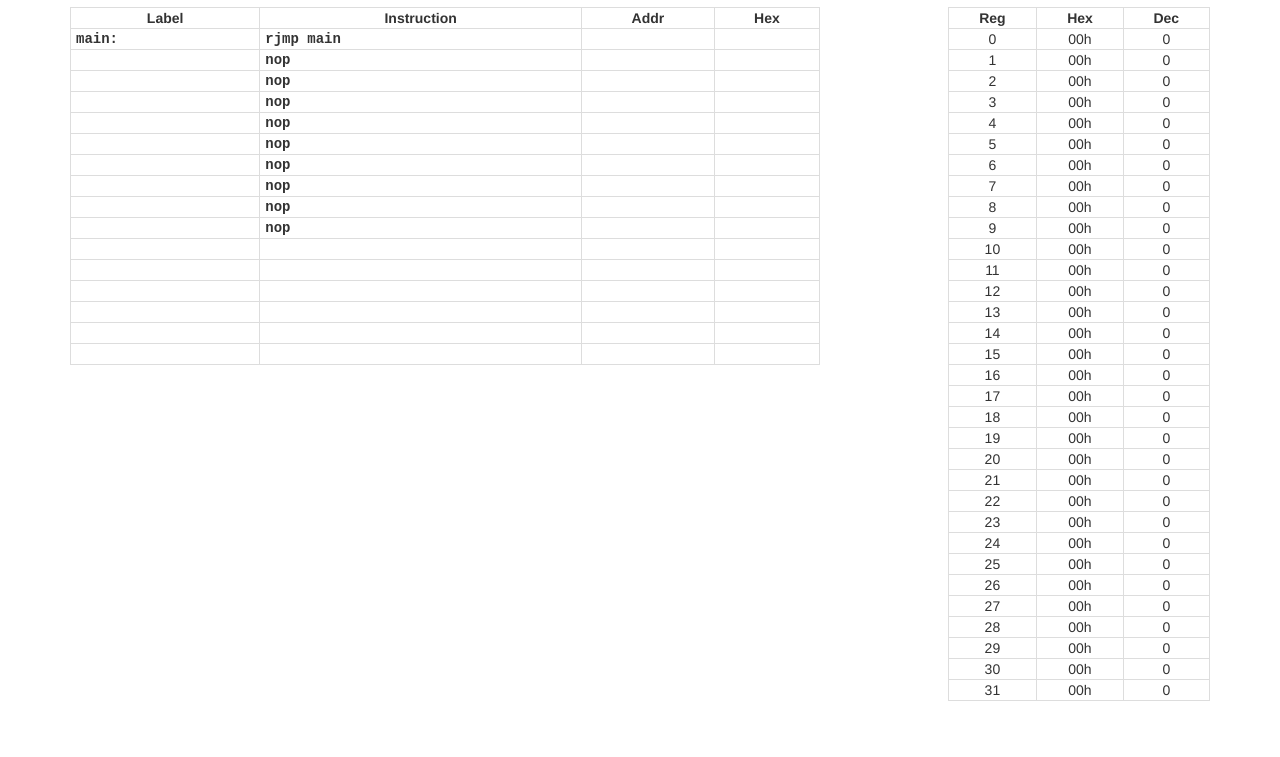
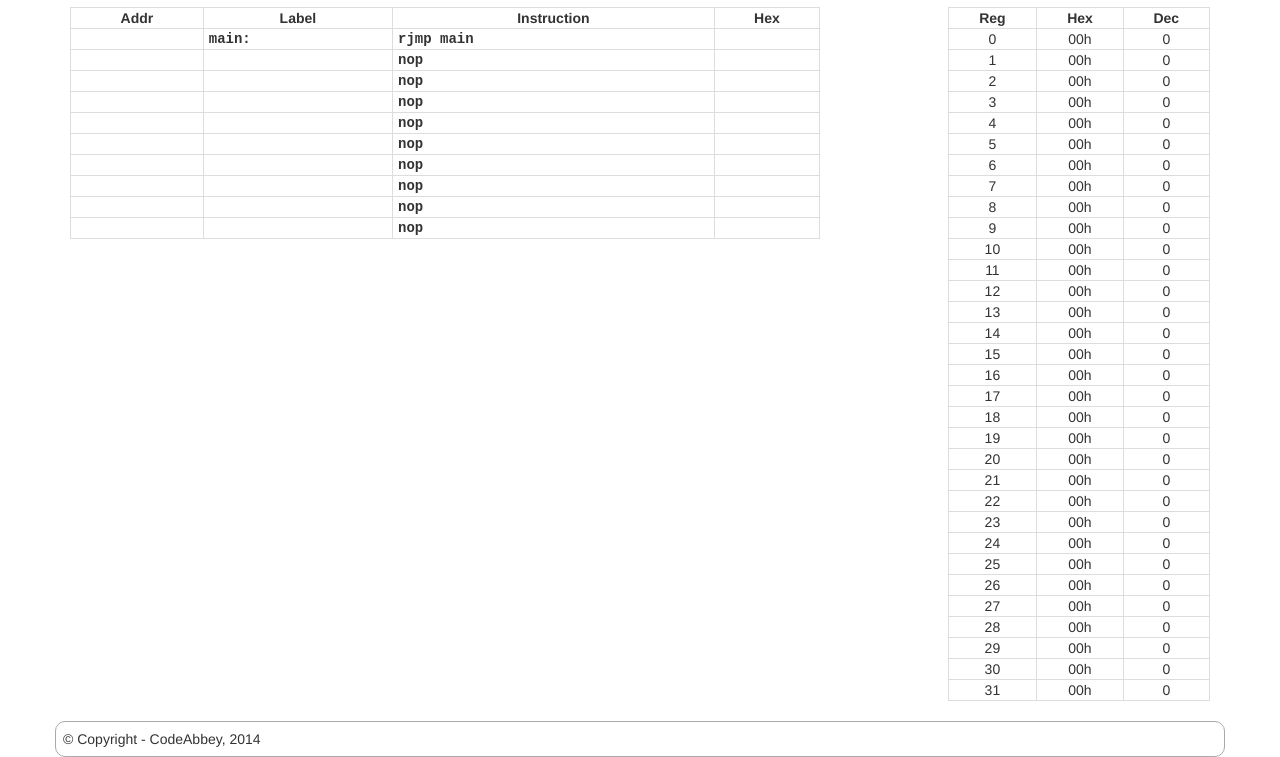
Before and after one commit to RodionGork/AvrAsmJs, a plain HTML site: page index.html in a window 1280 px wide. Shown: the part 63-820 px from the top of the page. Drawn offline with Linux system fonts and the light colour scheme.

Commit message:
Minor look-n-feel improvements

```diff
--- a/index.html
+++ b/index.html
@@ -16,10 +16,11 @@
 
 <div class="container">
     <h1>AVR Simulator in JS (v 1.0)</h1>
+
     <div class="row">
         <div class="col-md-8">
             <table id="opcodes" class="table-bordered col-md-12">
-                <tr><th>Label</th><th>Instruction</th><th>Addr</th><th>Hex</th></tr>
+                <tr><th>Addr</th><th>Label</th><th>Instruction</th><th>Hex</th></tr>
             </table>
         </div>
         <div class="col-md-3 col-md-offset-1">
@@ -28,6 +29,12 @@
             </table>
         </div>
     </div>
+
+    <div class="row">
+        <div class="col-md-12 border-rounded space-before">
+            &copy; Copyright - CodeAbbey, 2014
+        </div>
+    </div>
 </div>
 
 </body>
--- a/main.css
+++ b/main.css
@@ -6,12 +6,22 @@ th {
     text-align: center;
 }
 
-#opcodes td:nth-child(-n+2) {
+#opcodes td:nth-child(2), #opcodes td:nth-child(3) {
     padding-left: 5px;
     font-family: monospace;
     font-weight: bold;
 }
 
-#opcodes td:nth-child(n+3) {
+#opcodes td:nth-child(1), #opcodes td:nth-child(4) {
     text-align: center;
 }
+
+.border-rounded {
+    border: 1px solid #aaa;
+    border-radius: 10px;
+    padding: 7px;
+}
+
+.space-before {
+    margin-top: 20px;
+}
--- a/main.js
+++ b/main.js
@@ -6,7 +6,7 @@ function AvrAsmDbg() {
 
 AvrAsmDbg.prototype.init = function() {
     this.opcodes = $('#opcodes');
-    for (var i = 0; i < 16; i++) {
+    for (var i = 0; i < this.avrasm.lines.length; i++) {
         this.addCodeLine(i);
     }
     this.regs = $('#regs');
@@ -23,7 +23,7 @@ AvrAsmDbg.prototype.addRegsLine = function(i) {
 }
 
 AvrAsmDbg.prototype.addCodeLine = function(i) {
-    $('<tr><td class="editable">&nbsp;</td><td class="editable"></td><td></td><td></td></tr>').appendTo(this.opcodes);
+    $('<tr><td></td><td class="editable">&nbsp;</td><td class="editable"></td><td></td></tr>').appendTo(this.opcodes);
 }
 
 AvrAsmDbg.prototype.populateState = function() {
@@ -48,7 +48,7 @@ AvrAsmDbg.prototype.populateCode = function() {
     var rows = this.opcodes.find('tr');
     var n = lines.length;
     for (var i = 0; i < n; i++) {
-        var row = $(rows.get(i + 1)).find('td');
+        var row = $(rows.get(i + 1)).find('td+td');
         var label = labels[i];
         if (typeof(label) != 'undefined') {
             $(row.get(0)).text(label + ':');
```
